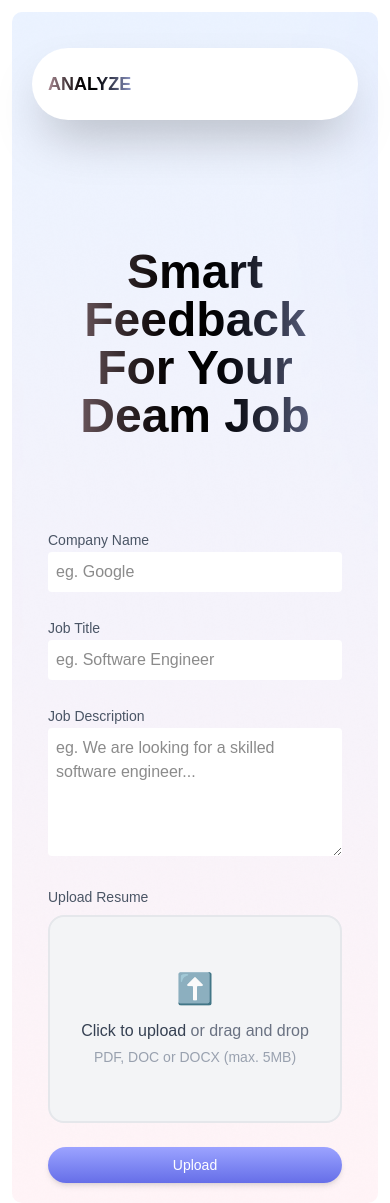
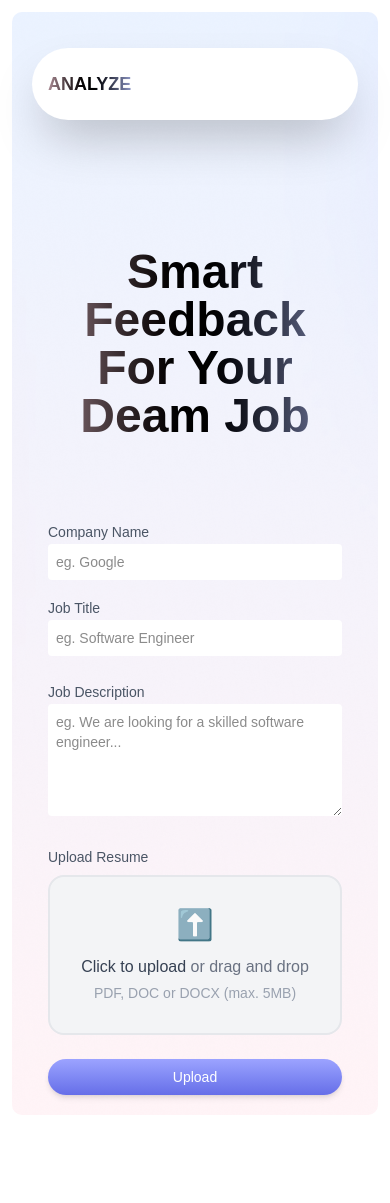
Before and after one commit to ayushrusiya9/ai-resume-analyzer-frontend, a Next.js app: page / in a window 390 px wide. After the commit the page ends 1115 px from the top, so only its background shows below. Built offline with nearby package versions, Linux system fonts and the light colour scheme; no server answers.

Commit message:
feat: make responsive uploadform component

```diff
--- a/src/components/UploadForm.tsx
+++ b/src/components/UploadForm.tsx
@@ -78,7 +78,7 @@ export default function UploadForm() {
     };
 
     return (
-        <div className="w-full max-w-3xl mx-auto mt-10 px-4">
+        <div className="w-full max-w-4xl mx-auto mt-8 px-4 sm:px-6 md:px-8">
 
             {isLoading && (
                 <div className="fixed inset-0 bg-black/40 backdrop-blur-sm flex items-center justify-center z-50">
@@ -137,13 +137,14 @@ export default function UploadForm() {
                     onSubmit={handleSubmit}
                     className={`flex flex-col gap-6 ${isLoading ? "pointer-events-none opacity-50" : ""}`}
                 >
+                    <div className="grid grid-cols-1 md:grid-cols-2 gap-4">
                         {/* Company */}
                         <div>
-                        <label className="text-sm text-gray-600">Company Name</label>
+                            <label className="text-sm md:text-sm text-gray-600">Company Name</label>
                             <input
                                 name="company_name"
                                 placeholder="eg. Google"
-                            className="bg-white p-2 rounded w-full"
+                                className="bg-white p-2 rounded w-full text-sm md:text-base"
                             />
                             {errors.company_name && (
                                 <p className="text-red-500 text-sm">{errors.company_name}</p>
@@ -152,15 +153,16 @@ export default function UploadForm() {
 
                         {/* Job Title */}
                         <div>
-                        <label className="text-sm text-gray-600">Job Title</label>
+                            <label className="text-sm md:text-sm text-gray-600">Job Title</label>
                             <input
                                 name="job_title"
                                 placeholder="eg. Software Engineer"
-                            className="bg-white p-2 rounded w-full"
+                                className="bg-white p-2 rounded w-full text-sm md:text-base"
                             />
                             {errors.job_title && (
                                 <p className="text-red-500 text-sm">{errors.job_title}</p>
                             )}
+                        </div>
                     </div>
 
                     {/* Description */}
@@ -169,7 +171,7 @@ export default function UploadForm() {
                         <textarea
                             name="job_description"
                             placeholder="eg. We are looking for a skilled software engineer..."
-                            className="bg-white p-2 rounded w-full h-32"
+                            className="bg-white p-2 rounded w-full h-28 md:h-32 text-sm md:text-base"
                         />
                         {errors.job_description && (
                             <p className="text-red-500 text-sm">{errors.job_description}</p>
@@ -185,7 +187,7 @@ export default function UploadForm() {
 
                     <label
                         htmlFor="resume_file"
-                        className="flex flex-col items-center justify-center w-full h-52 px-6 bg-gray-100 rounded-2xl border-2 border-gray-200 cursor-pointer hover:bg-gray-50 hover:border-gray-300transition-all duration-200"
+                        className="flex flex-col items-center justify-center w-full h-40 md:h-52 px-4 md:px-6 bg-gray-100 rounded-2xl border-2 border-gray-200 cursor-pointer hover:bg-gray-50 hover:border-gray-300 transition-all duration-200"
                     >
 
                         <div className="text-3xl mb-3">⬆️</div>
@@ -210,7 +212,7 @@ export default function UploadForm() {
 
                         {/* Show selected file name */}
                         {selectedFile && (
-                        <p className="text-green-600 text-sm mt-2">Selected file: {selectedFile.name}</p>
+                        <p className="text-green-600 text-sm mt-2 truncate w-11/12 text-center">Selected file: {selectedFile.name}</p>
                         )}
 
                     </label>
```
Lines whose indentation alone changed are shown as unchanged.
